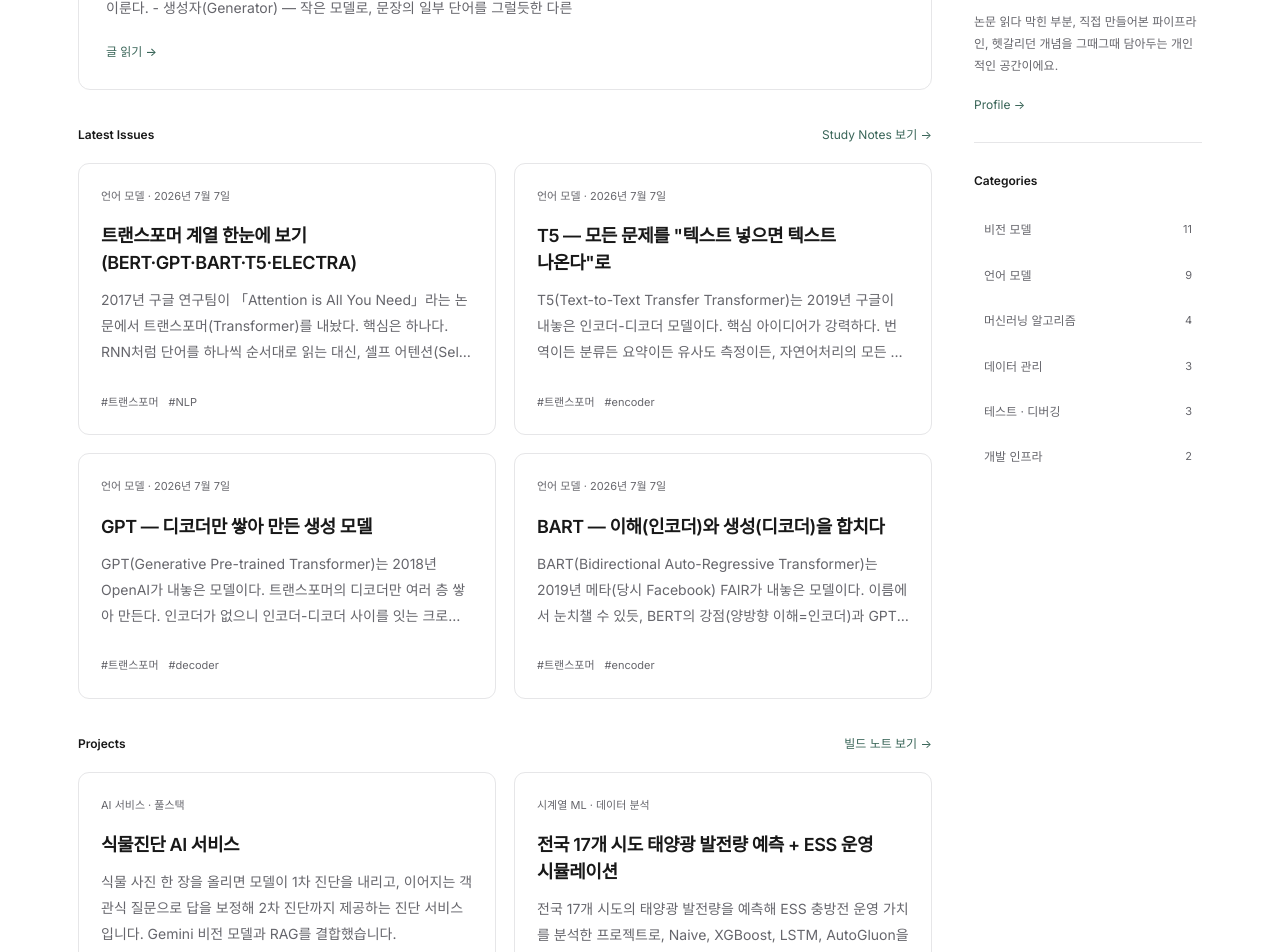
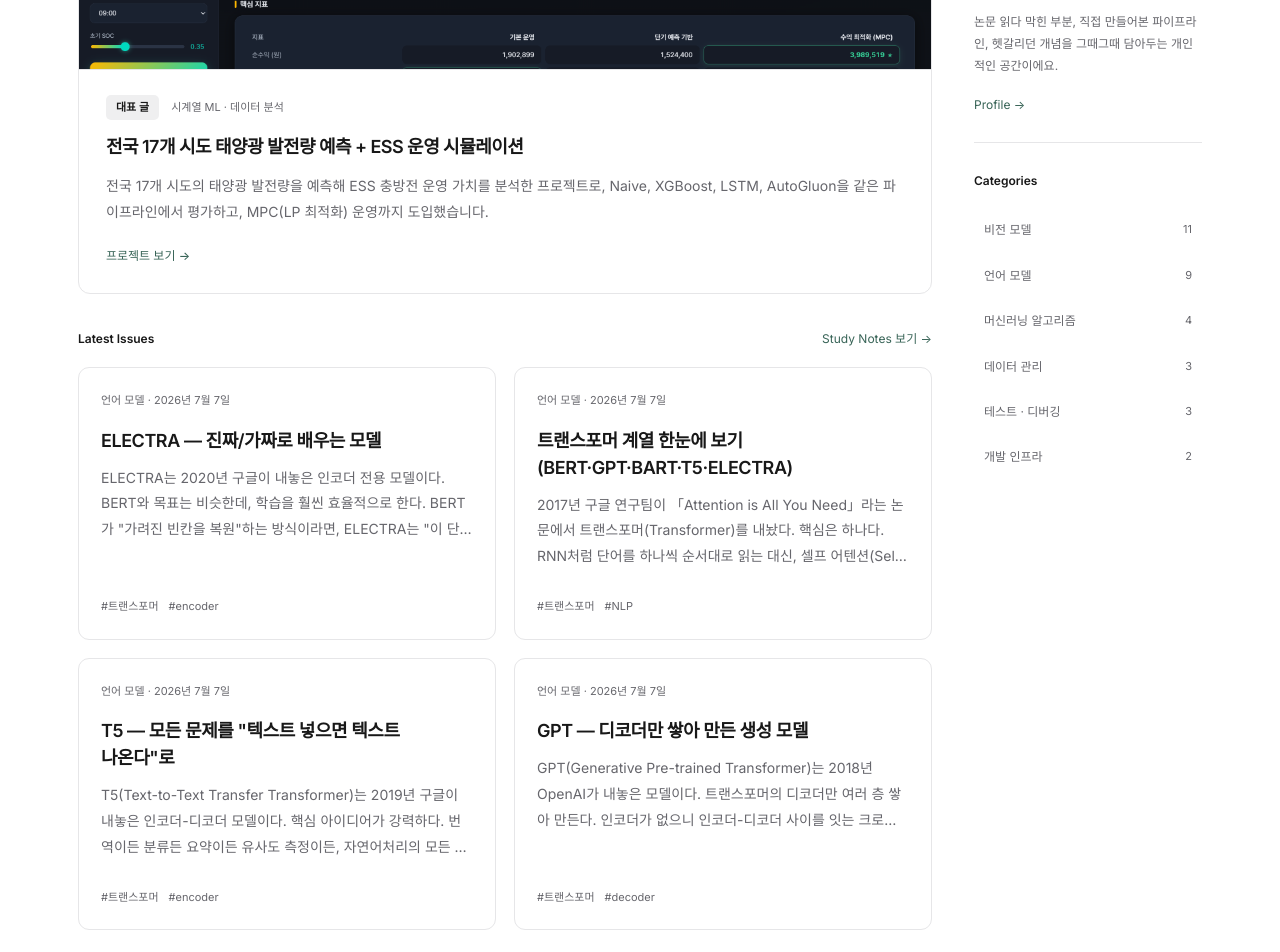
Before and after one commit to rangedayo/study-gazette, a Next.js app: page / in a window 1280 px wide. Shown: the part 640-1592 px from the top of the page. Built offline with nearby package versions, Linux system fonts and the light colour scheme.

Commit message:
feat: 태양광 프로젝트를 대표글로 배치하고 메뉴 순서 조정

```diff
--- a/app/Gazette.jsx
+++ b/app/Gazette.jsx
@@ -433,7 +433,8 @@ export default function StudyGazette({ initialContent }) {
 
   const sorted = useMemo(() => [...(posts || [])].sort((a, b) => (b.created || b.updated) - (a.created || a.updated)), [posts]);
   const studyPosts = useMemo(() => sorted.filter((p) => !p.projectId), [sorted]);
-  const featured = useMemo(() => studyPosts.find((p) => p.pinned) || studyPosts[0], [studyPosts]);
+  const featuredProject = PROJECTS.find((p) => p.id === "p2");
+  const featured = useMemo(() => featuredProject || studyPosts.find((p) => p.pinned) || studyPosts[0], [featuredProject, studyPosts]);
   const rest = useMemo(() => studyPosts.filter((p) => p.id !== featured?.id), [studyPosts, featured]);
   const cats = useMemo(() => {
     const m = {}; studyPosts.forEach((p) => (m[p.category] = (m[p.category] || 0) + 1));
@@ -540,8 +541,8 @@ export default function StudyGazette({ initialContent }) {
   const studyRoute = { name: "cat", value: studyCategory };
   const navItems = [
     { label: "Front Page", to: { name: "home" }, active: route.name === "home" },
+    { label: "Projects", to: { name: "projects" }, active: route.name === "projects" || inProjects },
     { label: "Study Notes", to: studyRoute, active: inCategory || (route.name === "post" && !postProject) },
-    { label: "Projects", to: { name: "projects" }, active: route.name === "projects" || inProjects },
     { label: "Profile", to: { name: "about" }, active: route.name === "about" },
     { label: "Search", to: { name: "archive" }, active: route.name === "archive" },
   ];
@@ -578,10 +579,10 @@ export default function StudyGazette({ initialContent }) {
         {route.name === "home" && <section className="page-section" id="home-view">
           <header className="page-header"><h1 className="page-title">Front Page</h1><p className="page-intro">AI 엔지니어링을 공부하며 남기는 기록장입니다.</p></header>
           <div className="front-layout"><div className="front-feed">
-            {featured && <RouteLink className="featured" to={{ name: "post", id: featured.id }} goTo={goTo}>
+            {featured && <RouteLink className="featured" to={{ name: featuredProject ? "project" : "post", id: featured.id }} goTo={goTo}>
               {featured.thumb && <div className="featured-image"><ProjImage src={featured.thumb} seed={featured.id} alt={featured.title + " 커버"} /></div>}
-              <div className="featured-content"><div className="featured-label"><span className="featured-badge">대표 글</span><span className="featured-category">{featured.category}</span></div>
-                <h2>{featured.title}</h2><p>{clean(featured.body).slice(0, 210)}</p><span className="read-issue">글 읽기 →</span>
+              <div className="featured-content"><div className="featured-label"><span className="featured-badge">대표 글</span><span className="featured-category">{featuredProject ? featured.kind : featured.category}</span></div>
+                <h2>{featured.title}</h2><p>{featuredProject ? featured.summary : clean(featured.body).slice(0, 210)}</p><span className="read-issue">{featuredProject ? "프로젝트 보기 →" : "글 읽기 →"}</span>
               </div>
             </RouteLink>}
             <div className="section-head"><h2 className="section-title">Latest Issues</h2><RouteLink className="quiet-link" to={studyRoute} goTo={goTo}>Study Notes 보기 →</RouteLink></div>
@@ -590,7 +591,7 @@ export default function StudyGazette({ initialContent }) {
               <div className="card-tags">{(p.tags || []).slice(0, 2).map(t => <span key={t}>#{t}</span>)}</div>
             </RouteLink>)}</div>
             {PROJECTS.length > 0 && <><div className="section-head"><h2 className="section-title">Projects</h2><RouteLink className="quiet-link" to={{ name: "projects" }} goTo={goTo}>빌드 노트 보기 →</RouteLink></div>
-              <div className="issue-grid">{PROJECTS.map(p => <RouteLink key={p.id} className="issue-card" to={{ name: "project", id: p.id }} goTo={goTo}>
+              <div className="issue-grid">{PROJECT_MENU.map(p => <RouteLink key={p.id} className="issue-card" to={{ name: "project", id: p.id }} goTo={goTo}>
                 <div className="card-meta">{p.kind}</div><h3>{p.title}</h3><p>{p.summary}</p><span className="quiet-link">프로젝트 보기 →</span>
               </RouteLink>)}</div></>}
           </div><aside className="front-sidebar">
```
